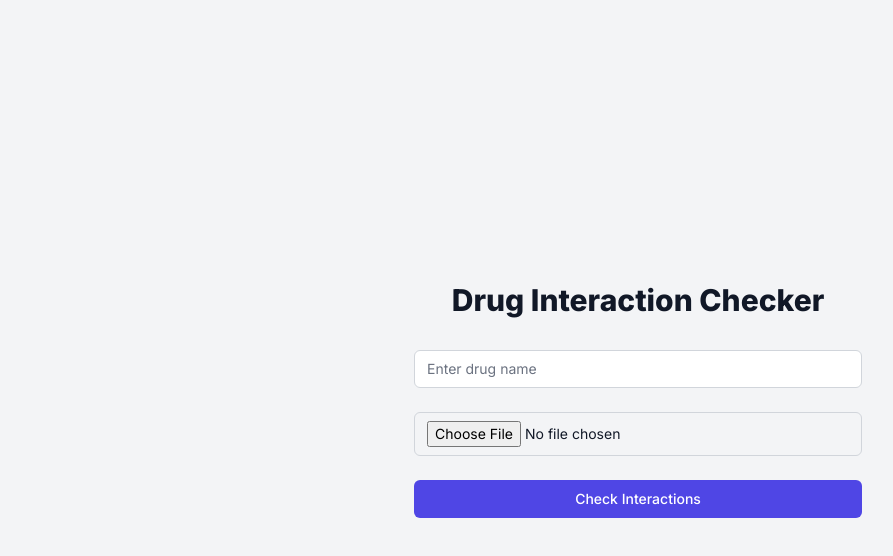
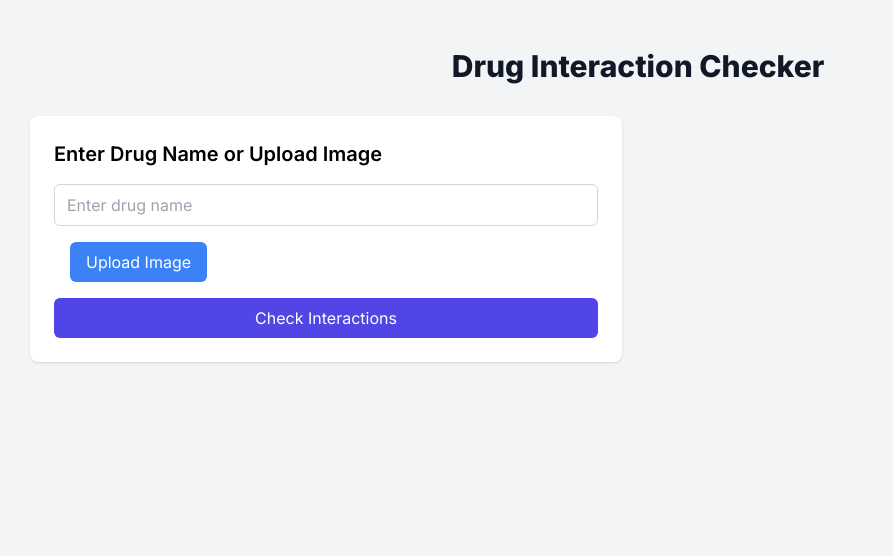
Before and after one commit to Yashwanth-Chandrakumar/Gemini-Api-Contest, a Next.js app in the folder vdoc/vdoc/: page /home in a window 1280 px wide. Shown: the top 556 px of the page, without its empty margins (2-895 px from the left). Built offline with nearby package versions, Linux system fonts and the light colour scheme.

Commit message:
Update Home.tsx

```diff
--- a/vdoc/vdoc/components/Home.tsx
+++ b/vdoc/vdoc/components/Home.tsx
@@ -56,7 +56,36 @@ const Home: React.FC = () => {
             text: "Drug interaction: **Drug Name:** Warfarin\n\n**Primary Use:** Anticoagulant (prevents blood clots)\n\n**Drug Interactions:**\n\n* **Antibiotics:**\n    * **Rifampin:** Decreases warfarin effectiveness\n    * **Ciprofloxacin:** Increases warfarin effectiveness\n* **NSAIDs (Pain Relievers):**\n    * **Aspirin, Ibuprofen:** Increase warfarin effectiveness\n* **Other Anticoagulants:**\n    * **Heparin:** Additive anticoagulant effect\n* **Antidepressants:**\n    * **Fluoxetine:** Increases warfarin effectiveness\n* **Anticonvulsants:**\n    * **Carbamazepine:** Decreases warfarin effectiveness\n* **Antivirals:**\n    * **Ritonavir:** Increases warfarin effectiveness\n* **Herbal Supplements:**\n    * **Ginkgo biloba:** Increases bleeding risk\n    * **Garlic:** May increase anticoagulant effect\n* **Foods:**\n    * **Leafy green vegetables (e.g., spinach, kale):** High in vitamin K, which can reduce warfarin effectiveness"
           },
           {
-            text: `Drug name: ${extractedDrugName} If the input is a valid drug name, provide the accurate complete drug interaction and primary use information like a professional pharmacist. If the input is not a recognized drug name, it might be a typos give information of the closest drug related to the name else respond accordingly. Don't ask the user to talk with a doctor they know it they are just referring so don't add a note to consult a doctor as they are going to do it anyway.`
+            text: `Drug name: ${extractedDrugName}
+
+1. If ${extractedDrugName} is a valid drug name:
+   - Provide comprehensive information on drug interactions, including:
+     a) Major interactions with other medications
+     b) Interactions with food, alcohol, and supplements
+     c) Contraindications for specific medical conditions
+   - Detail the primary uses of the drug, including:
+     a) FDA-approved indications
+     b) Common off-label uses
+   - Specify the drug class and mechanism of action
+   - List common side effects and their frequency
+   - Mention typical dosage forms and administration routes
+
+2. If ${extractedDrugName} is not recognized:
+   a) Convert ${extractedDrugName} to lowercase and check again
+   b) If still unrecognized, use advanced string matching algorithms to identify the closest matching drug name
+   c) If a close match is found, provide the information as in step 1, but preface with:
+      "The drug name '${extractedDrugName}' is not recognized. Did you mean [closest match]? Here's information for [closest match]:"
+   d) If no close match is found, respond with:
+      "The drug name '${extractedDrugName}' is not recognized and no close matches were found. Please verify the spelling and try again."
+
+3. For all responses:
+   - Use professional pharmacological terminology
+   - Provide information in a clear, structured format
+   - Include relevant pharmacokinetic data (half-life, metabolism, excretion) when applicable
+   - Mention any black box warnings or special precautions
+   - For combination drugs, provide information on all active ingredients
+
+Note: This information is for reference only. While consultation with a healthcare professional is always recommended, this disclaimer is omitted from the response as per the user's request.`
           },
           { text: "Drug interaction: " },
         ];
@@ -177,22 +206,39 @@ const Home: React.FC = () => {
   };
 
   return (
-    <div className="min-h-screen bg-gray-100 flex flex-col items-center justify-center py-12 sm:px-6 lg:px-8">
-      <h1 className="text-3xl font-extrabold text-gray-900 mb-8">Drug Interaction Checker</h1>
-      <form onSubmit={handleSubmit} className="space-y-6 w-full max-w-md">
+    <div className="min-h-screen bg-gray-100 py-12 px-4 sm:px-6 lg:px-8">
+      <div className="max-w-7xl mx-auto">
+        <h1 className="text-3xl font-extrabold text-gray-900 text-center mb-8">Drug Interaction Checker</h1>
+
+        <div className="grid grid-cols-1 md:grid-cols-2 gap-8">
+          <div className="bg-white shadow rounded-lg p-6">
+            <h2 className="text-xl font-semibold mb-4">Enter Drug Name or Upload Image</h2>
+            <form onSubmit={handleSubmit} className="space-y-4">
               <input
                 type="text"
-          value={drugName}
+                value={extractedText}
                 onChange={(e) => setDrugName(e.target.value)}
                 placeholder="Enter drug name"
-          className="appearance-none rounded-md relative block w-full px-3 py-2 border border-gray-300 placeholder-gray-500 text-gray-900 focus:outline-none focus:ring-indigo-500 focus:border-indigo-500 sm:text-sm"
+                className="w-full px-3 py-2 border border-gray-300 rounded-md"
               />
+              <div className="flex items-center space-x-4">
                 <input
                   type="file"
                   onChange={handleImageUpload}
                   accept="image/*"
-          className="appearance-none rounded-md relative block w-full px-3 py-2 border border-gray-300 placeholder-gray-500 text-gray-900 focus:outline-none focus:ring-indigo-500 focus:border-indigo-500 sm:text-sm"
+                  className="hidden"
+                  id="image-upload"
                 />
+                <label
+                  htmlFor="image-upload"
+                  className="cursor-pointer bg-blue-500 text-white px-4 py-2 rounded-md hover:bg-blue-600"
+                >
+                  Upload Image
+                </label>
+                {imageSrc && (
+                  <span className="text-sm text-gray-600">Image uploaded</span>
+                )}
+              </div>
               {imageSrc && (
                 <div className="mt-4">
                   <ReactCrop
@@ -208,35 +254,43 @@ const Home: React.FC = () => {
                 <button
                   type="button"
                   onClick={handleExtract}
-            className="group relative w-full flex justify-center py-2 px-4 border border-transparent text-sm font-medium rounded-md text-white bg-green-600 hover:bg-green-700 focus:outline-none focus:ring-2 focus:ring-offset-2 focus:ring-green-500"
+                  className="w-full bg-green-500 text-white px-4 py-2 rounded-md hover:bg-green-600"
                 >
                   Extract Text
                 </button>
               )}
               <button
                 type="submit"
-          className="group relative w-full flex justify-center py-2 px-4 border border-transparent text-sm font-medium rounded-md text-white bg-indigo-600 hover:bg-indigo-700 focus:outline-none focus:ring-2 focus:ring-offset-2 focus:ring-indigo-500"
+                className="w-full bg-indigo-600 text-white px-4 py-2 rounded-md hover:bg-indigo-700"
               >
                 Check Interactions
               </button>
             </form>
+          </div>
+
+          <div className="space-y-6">
             {extractedText && (
-        <div className="mt-4 w-full max-w-md bg-white p-4 rounded-lg shadow-md">
+              <div className="bg-white shadow rounded-lg p-6">
                 <h3 className="text-lg font-semibold text-gray-900 mb-2">Extracted Text:</h3>
                 <p className="text-gray-700">{extractedText}</p>
               </div>
             )}
             {croppedImageUrl && (
-        <div className="mt-4">
-          <img src={croppedImageUrl} alt="Cropped" />
+              <div className="bg-white shadow rounded-lg p-6">
+                <h3 className="text-lg font-semibold text-gray-900 mb-2">Cropped Image:</h3>
+                <img src={croppedImageUrl} alt="Cropped" className="max-w-full h-auto" />
               </div>
             )}
+          </div>
+        </div>
+
         {result && (
-        <div className="mt-8 w-full max-w-2xl bg-white p-6 rounded-lg shadow-md">
+          <div className="mt-8 bg-white shadow rounded-lg p-6">
             <h2 className="text-2xl font-bold text-gray-900 mb-4">Result:</h2>
-          <div dangerouslySetInnerHTML={{ __html: result }} className="prose"></div>
+            <div dangerouslySetInnerHTML={{ __html: result }} className="prose max-w-none" />
           </div>
         )}
+      </div>
     </div>
   );
 };
```
Lines whose indentation alone changed are shown as unchanged.
